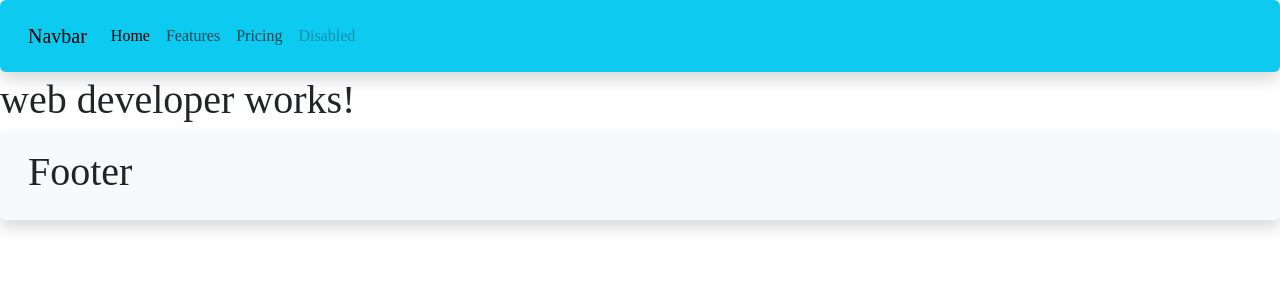
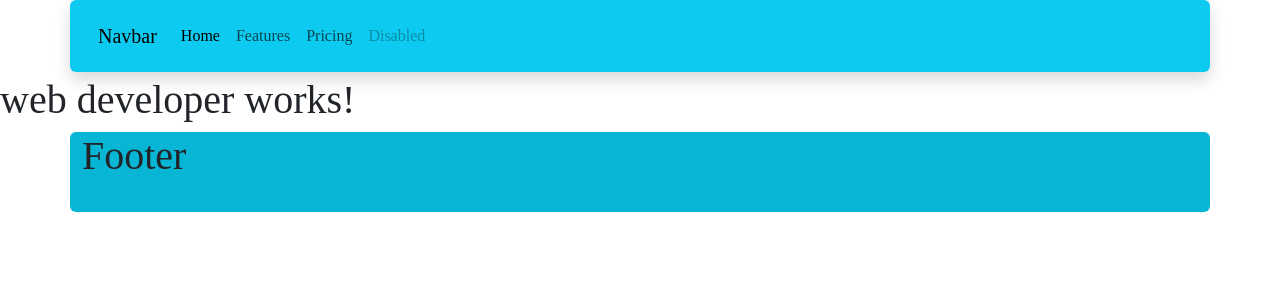
Before and after one commit to marguigle/portfolio-React-front, a React (Vite) app: page /developer in a window 1280 px wide. Shown: the top 300 px of the page. Built offline with nearby package versions, Linux system fonts and the light colour scheme.

Commit message:
se mejora estilo de contenedores

```diff
--- a/src/components/actDocente/ActDocente.jsx
+++ b/src/components/actDocente/ActDocente.jsx
@@ -40,10 +40,10 @@ if (data.length === 0) {
 }
 
   return (
-          <div className="accordion accordion-flush" id="accordionFlushExample">
-          <div className="accordion-item shadow-sm p-1 mb-1 bg-body-tertiary rounded">
+          <div className=" container accordion accordion-flush" id="accordionFlushExample">
+          <div className="accordion-item shadow-sm p-1 mb-1 bg-body-terciary rounded">
             <h2 className="accordion-header ">
-              <button className="accordion-button collapsed btn btn-success" type="button" data-bs-toggle="collapse" data-bs-target="#flush-collapseOne" aria-expanded="false" aria-controls="flush-collapseOne">
+              <button className="accordion-button collapsed btn btn-primary rounded" type="button" data-bs-toggle="collapse" data-bs-target="#flush-collapseOne" aria-expanded="false" aria-controls="flush-collapseOne">
                 Actividad Docente
               </button>
             </h2>
--- a/src/components/congresos/Congresos.jsx
+++ b/src/components/congresos/Congresos.jsx
@@ -38,10 +38,10 @@ const Congresos = () => {
   }
 
   return (
-    <div className="accordion accordion-flush" id="accordionFlushExample">
+    <div className=" container accordion accordion-flush" id="accordionFlushExample">
     <div className="accordion-item shadow-sm p-1 mb-1 bg-body-tertiary rounded">
       <h2 className="accordion-header">
-        <button className="accordion-button collapsed btn btn-success" type="button" data-bs-toggle="collapse" data-bs-target="#flush-collapseOne" aria-expanded="false" aria-controls="flush-collapseOne">
+        <button className="accordion-button collapsed btn btn-primary rounded" type="button" data-bs-toggle="collapse" data-bs-target="#flush-collapseOne" aria-expanded="false" aria-controls="flush-collapseOne">
           Congresos
         </button>
       </h2>
--- a/src/components/estudios/Estudios.jsx
+++ b/src/components/estudios/Estudios.jsx
@@ -46,10 +46,10 @@ const Estudios = () => {
 
   return (
 
-    <div className="accordion accordion-flush" id="accordionFlushExample">
+    <div className=" container accordion accordion-flush" id="accordionFlushExample">
              <div className="accordion-item shadow-sm p-1 mb-1 bg-body-tertiary rounded">
                   <h2 className="accordion-header">
-                    <button className="accordion-button collapsed  btn btn-success" type="button" data-bs-toggle="collapse" data-bs-target="#flush-collapseOne" aria-expanded="false" aria-controls="flush-collapseOne">
+                    <button className="accordion-button collapsed  btn btn-primary rounded" type="button" data-bs-toggle="collapse" data-bs-target="#flush-collapseOne" aria-expanded="false" aria-controls="flush-collapseOne">
                      Estudios
                     </button>
                   </h2>
--- a/src/components/experiencia-laboral/ExpLaboral.jsx
+++ b/src/components/experiencia-laboral/ExpLaboral.jsx
@@ -48,7 +48,7 @@ const ExpLaboral = () => {
 
   return (
     <>
-      <div className="container shadow-lg p-1 mb-1 bg-body rounded">
+      <div className="container shadow-lg p-1 mb-1 mr-2 ml-2 bg-body rounded">
 
           <div className="shadow-lg p-2 mb-4 bg-info rounded">
             <h5>EXPERIENCIA LABORAL</h5>
--- a/src/components/footer/Footer.jsx
+++ b/src/components/footer/Footer.jsx
@@ -1,12 +1,14 @@
-
+import '../../../tailwind-page.css'
 
 const Footer = () => {
   return (
-    <div className=" bg-info shadow p-3 mb-1 bg-body-tertiary rounded">
-        <div className="container-fluid">
-            <h1>Footer</h1>
-        </div>
-    </div>
+
+      <div className=" container mx-auto bg-cyan-500 min-w-80 min-h-20 rounded ">
+          <div className="">
+              <h1>Footer</h1>
+          </div>
+      </div>
+
   )
 }
 
--- a/src/components/navbar/Navbar.jsx
+++ b/src/components/navbar/Navbar.jsx
@@ -2,7 +2,7 @@
 
  const Navbar = () => {
   return (
-    <nav className="navbar navbar-expand-lg bg-info shadow p-3 mb-1  rounded">
+    <nav className=" container navbar navbar-expand-lg bg-info shadow p-3 mb-1  rounded">
           <div className="container-fluid">
             <a className="navbar-brand" href="#">Navbar</a>
             <button className="navbar-toggler" type="button" data-bs-toggle="collapse" data-bs-target="#navbarNav" aria-controls="navbarNav" aria-expanded="false" aria-label="Toggle navigation">
--- a/src/pages/Medic.jsx
+++ b/src/pages/Medic.jsx
@@ -16,4 +16,4 @@ const Medic = () => {
   );
 }
 
-export default Medic;
+export default Medic
--- a/src/pages/WebDeveloper.jsx
+++ b/src/pages/WebDeveloper.jsx
@@ -1,9 +1,9 @@
-
+import '../../tailwind-page.css'
 
 const WebDeveloper = () => {
   return (
-    <div>
-      <h1>web developer works!</h1>
+    <div className='bg-green-600 min-h-24'>
+      <h1 className='text-red-500'>web developer works!</h1>
     </div>
   )
 }
--- a/tailwind.config.js
+++ b/tailwind.config.js
@@ -2,9 +2,9 @@
 export default {
   content: [
     "./index.html",
-    "./src/**/*.{js,ts,jsx,tsx}",
-    "./pages/Home.jsx",
-    "./pages/Home.jsx"
+
+    "./src/pages/Home.jsx",
+    "./src/components/footer/Footer.jsx"
   ],
   theme: {
     extend: {},
```
Lines whose indentation alone changed are shown as unchanged.
